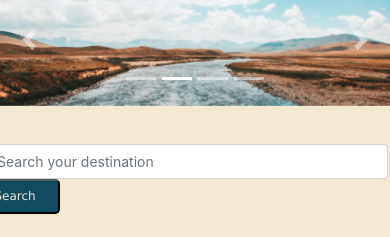
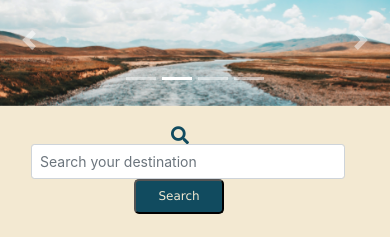
Before and after one commit to AsadGohar/travelholic, a React (Create React App) app: page / in a window 390 px wide. Shown: the part 81-318 px from the top of the page. Built offline with nearby package versions, Linux system fonts and the light colour scheme.

Commit message:
searchbar/footer modified

```diff
--- a/src/components/footer/footer.js
+++ b/src/components/footer/footer.js
@@ -18,35 +18,35 @@ function Footer(){
                         <div className="col-sm-6">
                             <ul style={{ listStyle: "none" }}>
                                 <li>
-                                    <Link className="Nav-link" to="/">Destinations</Link>
+                                    <Link className="Nav-link" to="/destinations">Destinations</Link>
                                 </li>
                                 <li>
-                                    <Link className="Nav-link" to="/">Plan a trip</Link>
+                                    <Link className="Nav-link" to="/planatrip">Plan a trip</Link>
                                 </li>
                                 <li>
-                                    <Link className="Nav-link" to="/">Book a trip</Link>
+                                    <Link className="Nav-link" to="/bookatrip">Book a trip</Link>
                                 </li>
                                 <li>
-                                    <Link className="Nav-link" to="/">Forum</Link>
+                                    <Link className="Nav-link" to="/forum">Forum</Link>
                                 </li>
                                 <li>
-                                    <Link className="Nav-link" to="/">About</Link>
+                                    <Link className="Nav-link" to="/about">About</Link>
                                 </li>
                             </ul>
                         </div>
                         <div className="col-sm-6">
                             <ul style={{ listStyle: "none" }}>
                                 <li>
-                                    <Link className="Nav-link" to="/">Contact Info</Link>
+                                    <Link className="Nav-link" to="/contact">Contact Info</Link>
                                 </li>
                                 <li>
-                                    <Link className="Nav-link" to="/">Profile Settings</Link>
+                                    <Link className="Nav-link" to="/profile">Profile Settings</Link>
                                 </li>
                                 <li>
-                                    <Link className="Nav-link" to="/">Privacy</Link>
+                                    <Link className="Nav-link" to="/privacy">Privacy</Link>
                                 </li>
                                 <li>
-                                    <Link className="Nav-link" to="/">Newsletter</Link>
+                                    <Link className="Nav-link" to="/newsletter">Newsletter</Link>
                                 </li>
                                 <li>
                                     <Link className="Nav-link" to="/">Account Info</Link>
--- a/src/components/header/Searchbar.css
+++ b/src/components/header/Searchbar.css
@@ -8,7 +8,11 @@
     border-radius: 5px;
     font-family: Verdana, Geneva, Tahoma, sans-serif;
 }
-#footer-wrap{
+#search-btn:hover{
+    opacity: 80%;
+}
+
+#searchbar-wrap{
     margin-top: 20px;
-    margin-bottom: 20px;
+    margin-bottom: 40px;
 }
--- a/src/components/header/Searchbar.js
+++ b/src/components/header/Searchbar.js
@@ -1,14 +1,16 @@
 import React from 'react';
 import "./Searchbar.css";
 
+//LALALALALALAl
+
 function Searchbar() {
     return (
-        <div className="row container-fluid " id="footer-wrap">
-            <div className="col-md-12 d-flex justify-content-center">
-                <form class="form-inline active-green-3 active-green-4">
+        <div className="row container-fluid d-flex justify-content-center " id="searchbar-wrap">
+            <div className="col input-group ">
+                <form class="w-100 d-flex justify-content-center form-inline active-green-3 active-green-4">
                     <i class="fa fa-search" aria-hidden="true" style={{ color: "#114B5F", fontSize: 18 }}></i>
                     <input class="form-control form-control-sm ml-3 " style={{ width: 400, height: 35 }} type="text" placeholder="Search your destination" aria-label="Search" />
-                    <button type="submit" id="search-btn">Search</button>
+                    <button type="button" id="search-btn">Search</button>
                 </form>
             </div>
         </div>
```
